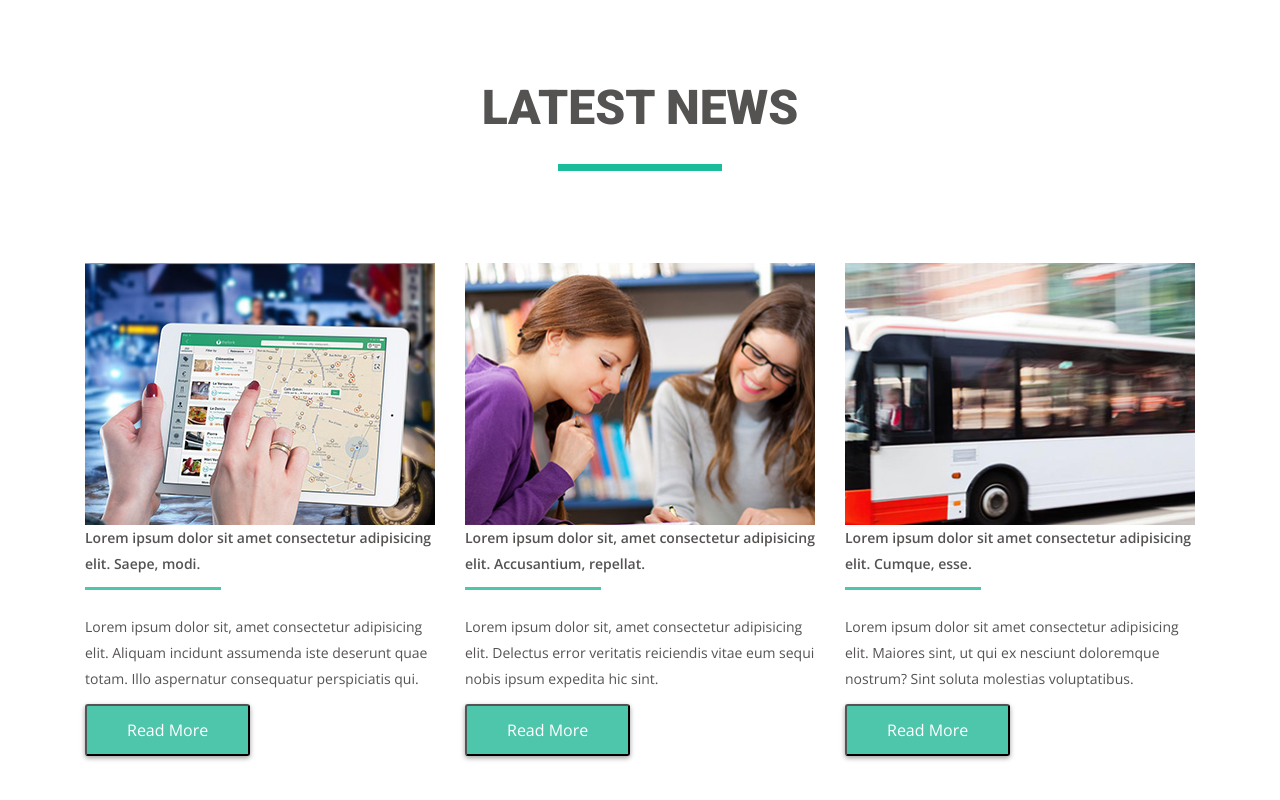
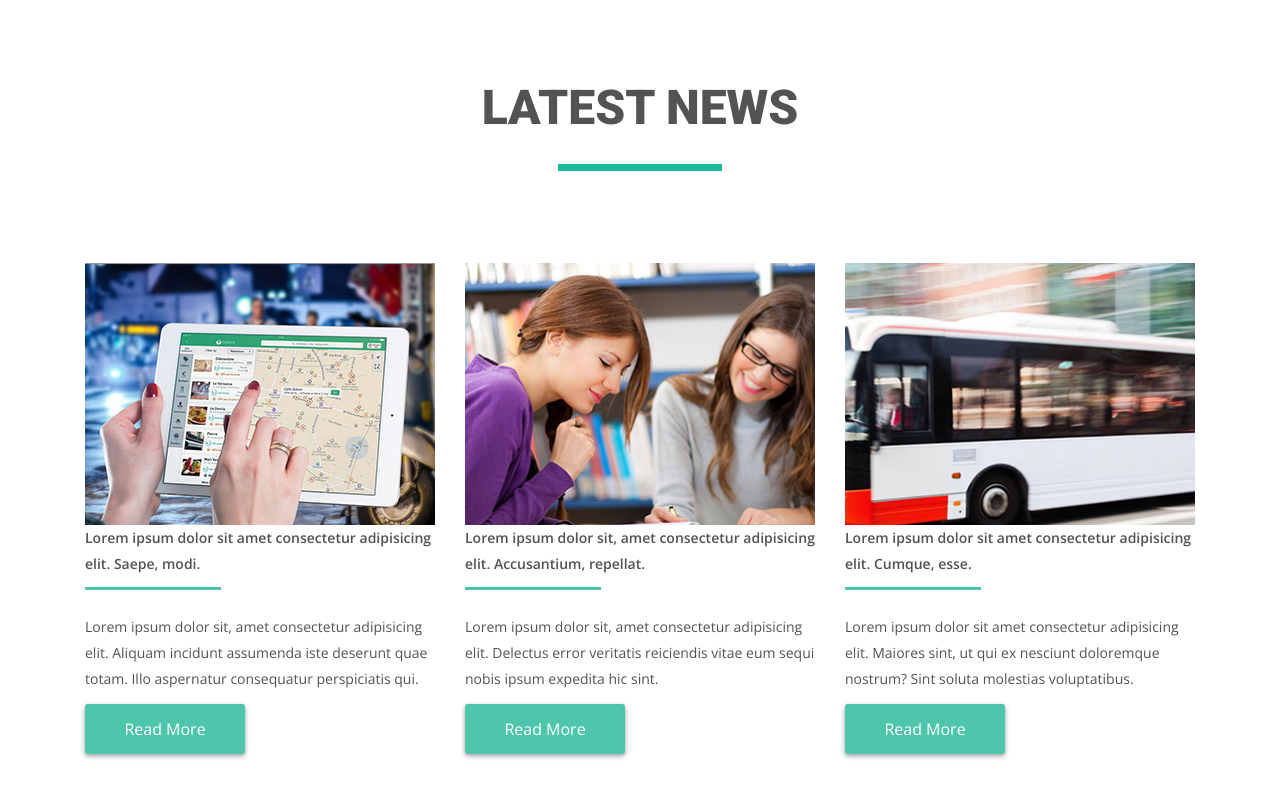
Before and after one commit to DmytroLysenko/Module_4, a plain HTML site: page index.html in a window 1280 px wide. Shown: the part 1091-1891 px from the top of the page. Drawn offline with nearby package versions, Linux system fonts and the light colour scheme.

Commit message:
fixed style button

```diff
--- a/css/style.css
+++ b/css/style.css
@@ -135,11 +135,11 @@ body {
   margin: 0 30px 30px 0;
 }
 
-.page_main__gallery_item>a:hover .page_main__gallery_item_footer {
+.page_main__gallery_item > a:hover .page_main__gallery_item_footer {
   background-color: #1abc9c;
 }
 
-.page_main__gallery_item>a:focus .page_main__gallery_item_footer {
+.page_main__gallery_item > a:focus .page_main__gallery_item_footer {
   background-color: #1abc9c;
 }
 
@@ -215,18 +215,19 @@ body {
 
 .page_main__blog_about {
   min-height: ;
-    margin: 0 0 12px 0;
+  margin: 0 0 12px 0;
 }
 
-.page_main__blog_button {
-  margin: 0;
-  padding: 0;
+.page_main__blog_item > a {
+  display: block;
+  width: 160px;
   font-size: 16px;
+  line-height: 50px;
+  text-align: center;
   font-weight: 300;
   color: #fff;
-  padding: 15px 40px;
+  text-decoration: none;
   border-radius: 3px;
   box-shadow: 0px 2px 5px 0px rgba(0, 0, 0, 0.39);
   background-color: #4ec6ab;
-  cursor: pointer;
 }
--- a/index.html
+++ b/index.html
@@ -172,9 +172,7 @@
               incidunt assumenda iste deserunt quae totam. Illo aspernatur
               consequatur perspiciatis qui.
             </p>
-            <a href="#">
-              <button class="page_main__blog_button">Read More</button>
-            </a>
+            <a href="#">Read More</a>
           </article>
           <article class="page_main__blog_item">
             <img
@@ -192,9 +190,7 @@
               error veritatis reiciendis vitae eum sequi nobis ipsum expedita
               hic sint.
             </p>
-            <a href="#">
-              <button class="page_main__blog_button">Read More</button>
-            </a>
+            <a href="#">Read More</a>
           </article>
           <article class="page_main__blog_item">
             <img src="img/Blog_3.jpg" alt="motion" width="350" height="262" />
@@ -207,9 +203,7 @@
               sint, ut qui ex nesciunt doloremque nostrum? Sint soluta molestias
               voluptatibus.
             </p>
-            <a href="#">
-              <button class="page_main__blog_button">Read More</button>
-            </a>
+            <a href="#">Read More</a>
           </article>
         </div>
       </section>
```
